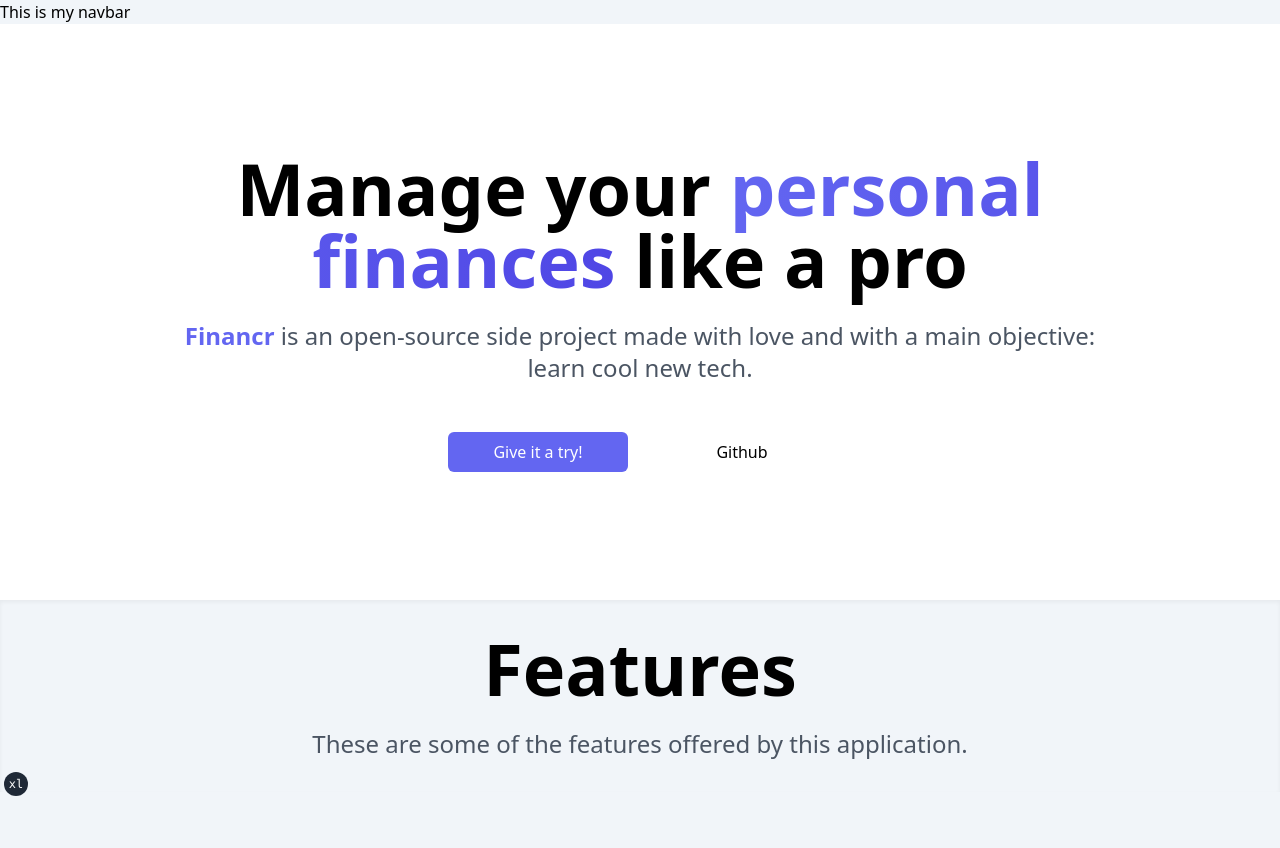
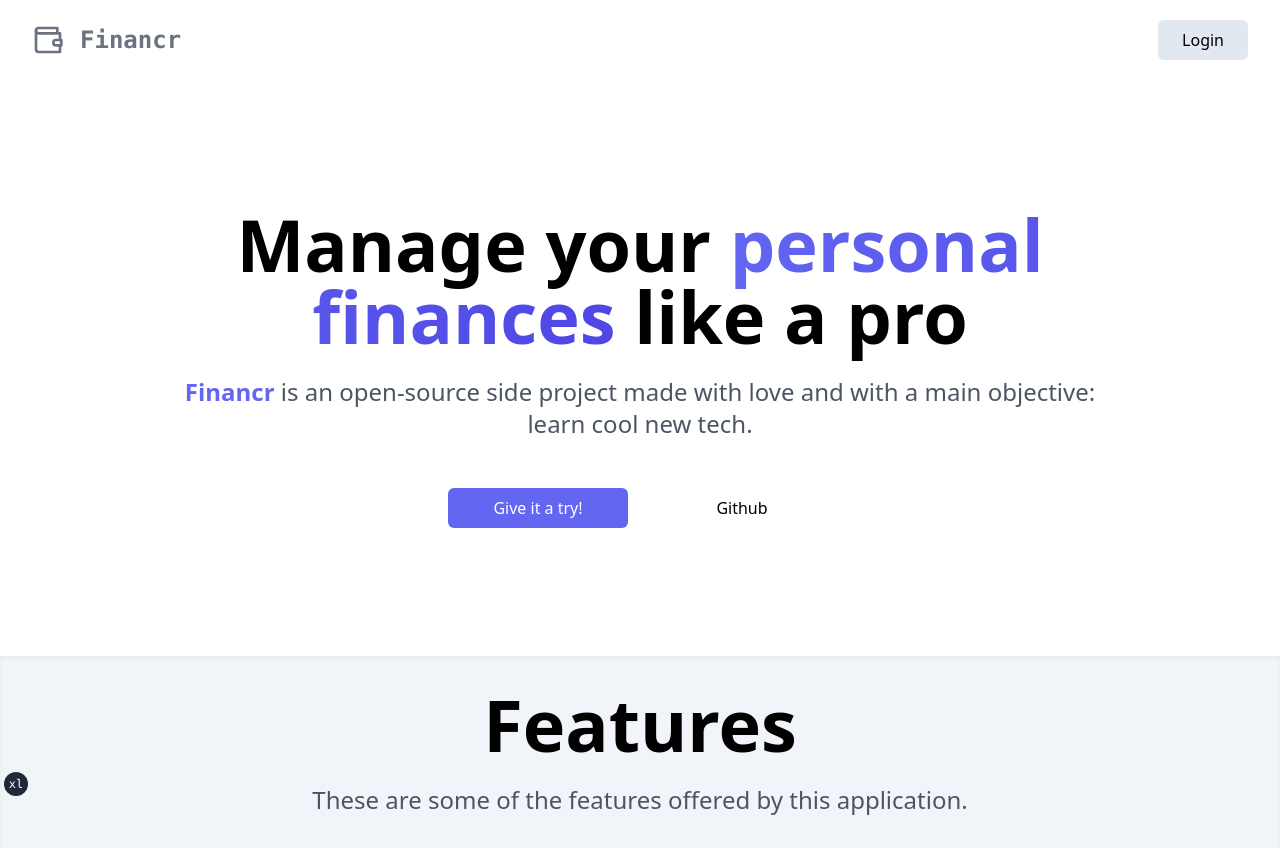
Before and after one commit to SrUltraLord/financr, a Next.js app: page / in a window 1280 px wide. Before the commit the page ends 800 px from the top, so only its background shows below. Built offline with nearby package versions, Linux system fonts and the light colour scheme.

Commit message:
feat: added top navbar (WIP).

```diff
--- a/src/app/page.tsx
+++ b/src/app/page.tsx
@@ -1,10 +1,11 @@
+import { TopNavbar } from '@/components/shared/top-navbar'
 import { LandingHero } from '../components/landing/landing-hero'
 import { FeaturesSection } from '@/components/landing/features'
 
 export default function Index() {
   return (
     <div className="w-full">
-      <nav>This is my navbar</nav>
+      <TopNavbar items={[]} />
       <LandingHero />
       <FeaturesSection />
     </div>
--- /dev/null
+++ b/src/components/shared/top-navbar.tsx
@@ -0,0 +1,56 @@
+'use client'
+
+import { useState } from 'react'
+import { twMerge } from 'tailwind-merge'
+import { Wallet, XIcon, MenuIcon } from 'lucide-react'
+
+import { buttonStyles } from '@/components/ui/button'
+import Link from 'next/link'
+
+type Props = {
+  items: string[]
+}
+
+export function TopNavbar({}: Props) {
+  const [isOpen, setOpen] = useState(false)
+
+  const toggleOpen = () => {
+    setOpen((current) => !current)
+  }
+
+  return (
+    <header className="sticky flex h-20 w-full items-center justify-center bg-white">
+      <div className="container flex h-full w-full max-w-[80rem] items-center justify-between px-4 md:px-8">
+        <div className="flex flex-row">
+          <Wallet className="mr-4 text-gray-500" size={32} />
+          <span className="hidden font-mono text-2xl font-bold text-gray-500 md:inline">
+            Financr
+          </span>
+        </div>
+
+        <Link
+          className={buttonStyles({
+            className: 'hidden md:flex',
+            variant: 'secondary',
+          })}
+          href="/login"
+        >
+          Login
+        </Link>
+
+        {/* Toggle menu button */}
+        <button
+          className={twMerge(
+            buttonStyles({
+              variant: 'ghost',
+            }),
+            'flex p-1 md:hidden',
+          )}
+          onClick={toggleOpen}
+        >
+          {isOpen ? <XIcon /> : <MenuIcon />}
+        </button>
+      </div>
+    </header>
+  )
+}
```
